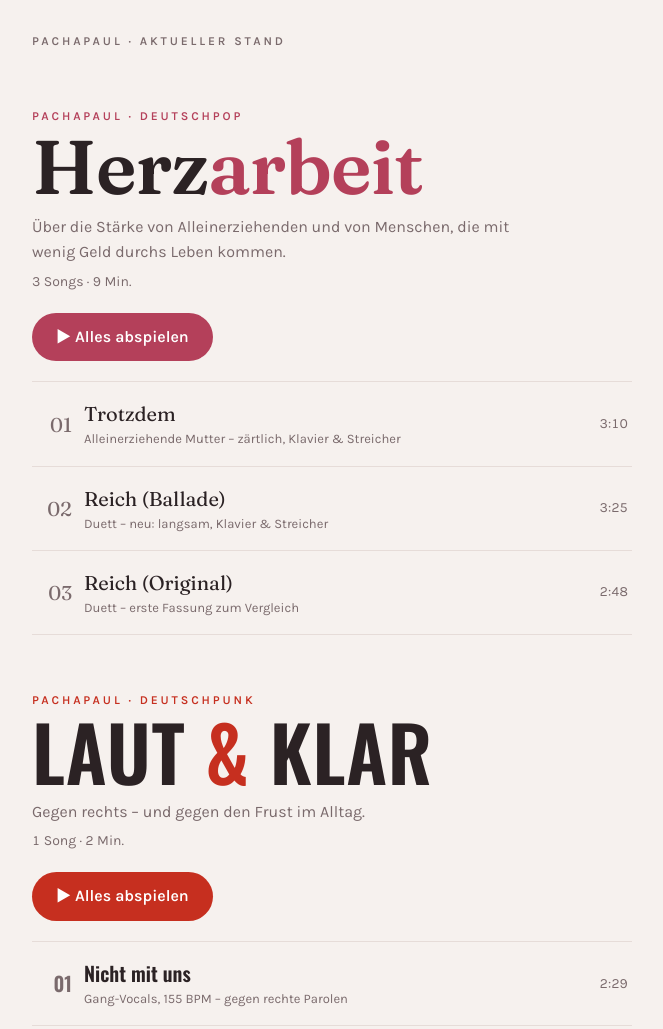
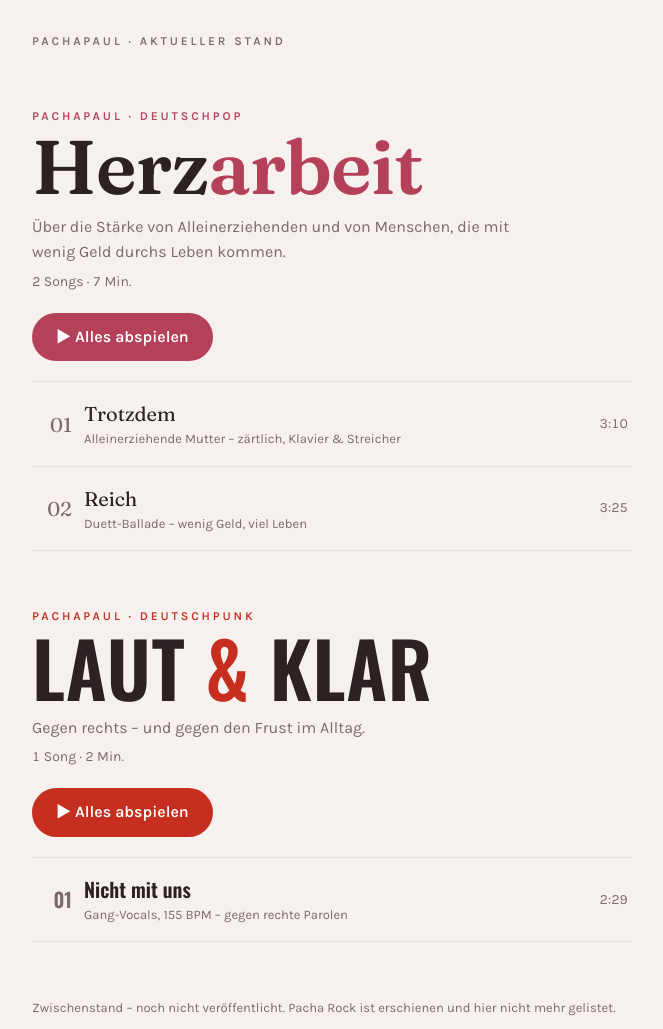
Before and after one commit to phoeser/agua-tierra-luz, a plain HTML site: page index.html in a window 1280 px wide. Shown: the top 1029 px of the page, without its empty margins (308-971 px from the left). Drawn offline with nearby package versions, Linux system fonts and the light colour scheme.

Commit message:
Stand Herzarbeit / Laut & Klar

```diff
--- a/index.html
+++ b/index.html
@@ -87,8 +87,7 @@
 <script>
 const A={
  herz:[["Trotzdem",190,"Alleinerziehende Mutter – zärtlich, Klavier & Streicher","herzarbeit/01.mp3"],
-       ["Reich (Ballade)",205,"Duett – neu: langsam, Klavier & Streicher","herzarbeit/02-ballade.mp3"],
-       ["Reich (Original)",168,"Duett – erste Fassung zum Vergleich","herzarbeit/02.mp3"]],
+       ["Reich",205,"Duett-Ballade – wenig Geld, viel Leben","herzarbeit/02-ballade.mp3"]],
  punk:[["Nicht mit uns",149,"Gang-Vocals, 155 BPM – gegen rechte Parolen","lautundklar/01.mp3"]]
 };
 const fmt=s=>{s=Math.max(0,Math.floor(s||0));return Math.floor(s/60)+":"+String(s%60).padStart(2,"0")};
```
